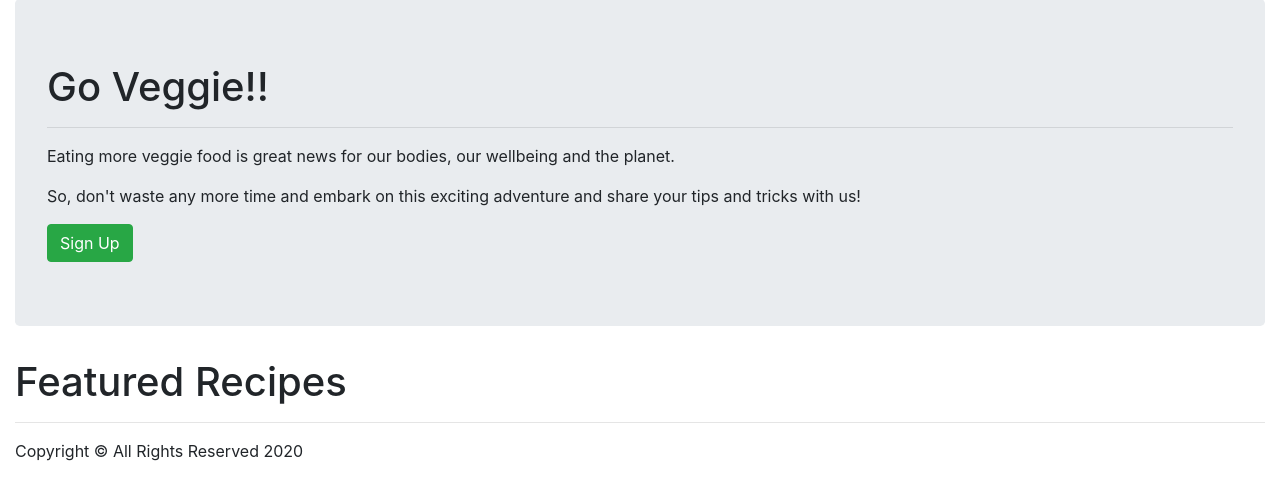
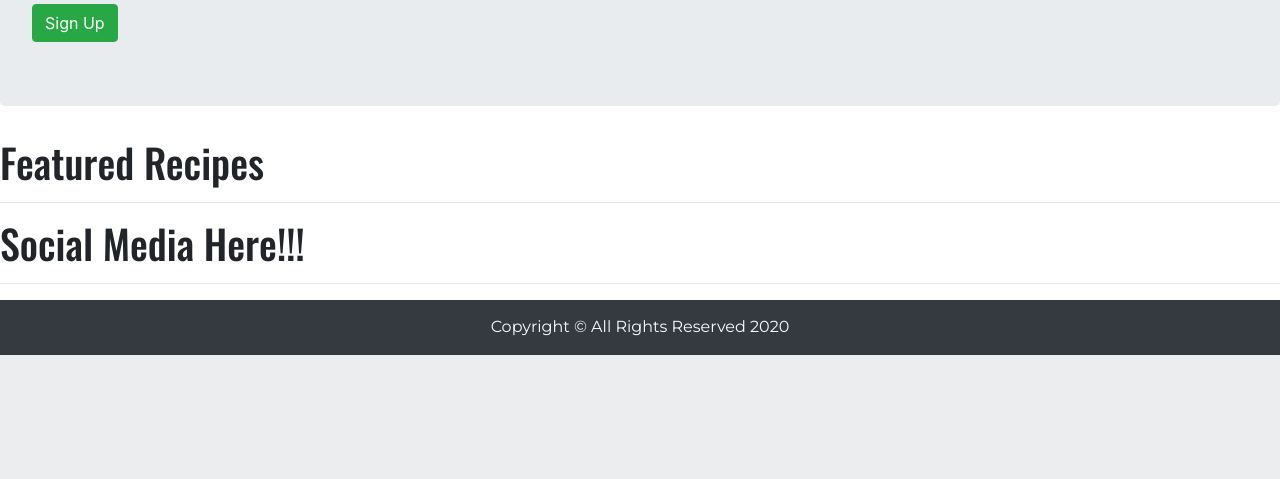
Before and after one commit to Code-Institute-Submissions/3rd-milestone-project-my-veggie-food, a Flask app: page / in a window 1280 px wide. Shown: the part 1005-1484 px from the top of the page. After the commit the page ends 1360 px from the top, so only its background shows below. Run offline with Flask 2, Linux system fonts and the light colour scheme.

Commit message:
Added images for the carousel, additionally installed Google fonts.

```diff
--- a/app.py
+++ b/app.py
@@ -6,7 +6,7 @@
 
 @app.route('/')
 def index():
-    return render_template('index.html')
+    return render_template('index.html', page_title='Home')
 
 if __name__ == '__main__':
     app.run(host=os.environ.get('IP'),
--- a/static/css/style.css
+++ b/static/css/style.css
@@ -1,3 +1,18 @@
+@import url('https://fonts.googleapis.com/css2?family=Montserrat:ital,wght@0,100;0,200;0,300;0,400;0,500;0,600;0,700;0,800;0,900;1,100;1,200;1,300;1,400;1,500;1,600;1,700;1,800;1,900&family=Oswald:wght@200;300;400;500;600;700&display=swap');
+
+body, html {
+  margin: 0;
+  height: 100%;
+}
+
+h1, h2, h3, h4, h5, h6 {
+    font-family: 'Oswald', sans-serif;
+}
+
+p {
+    font-family: 'Montserrat', sans-serif;
+}
+
 .uppercase-text {
     text-transform: uppercase;
 }
@@ -18,3 +33,17 @@
 #searchRecipe > input {
     width: 200px;
 }
+
+nav {
+    font-family: 'Oswald', sans-serif;
+}
+
+/*--------------------------------------------Footer*/
+
+footer {
+    color: #fafafa;
+    background-color: #343a40;
+    text-align: center;
+    padding-top: 15px;
+    max-height: 60px;
+}
--- a/templates/base.html
+++ b/templates/base.html
@@ -7,14 +7,14 @@
         <link rel="stylesheet" href="{{ url_for('static', filename='css/style.css') }}">
         <link rel="stylesheet" href="https://cdn.jsdelivr.net/npm/bootstrap@4.5.3/dist/css/bootstrap.min.css" integrity="sha384-TX8t27EcRE3e/ihU7zmQxVncDAy5uIKz4rEkgIXeMed4M0jlfIDPvg6uqKI2xXr2" crossorigin="anonymous">
         <link rel="stylesheet" href="https://cdnjs.cloudflare.com/ajax/libs/font-awesome/5.15.1/css/all.min.css" integrity="sha512-+4zCK9k+qNFUR5X+cKL9EIR+ZOhtIloNl9GIKS57V1MyNsYpYcUrUeQc9vNfzsWfV28IaLL3i96P9sdNyeRssA==" crossorigin="anonymous"/>
-        <title>My Veggie Food</title>
+        <title>My Veggie Food | {{page_title}}</title>
     </head>
     <body>
         <header>
             <!-- Navbar -->
             <nav class="navbar navbar-expand-lg navbar-dark bg-dark">
                 <!-- Brand -->
-                <a class="navbar-brand" href="#">
+                <a class="navbar-brand" href="{{ url_for('index') }}">
                     <img src="static/images/logo_my_veggie_food.png" width="100" height="40" alt="My Veggie Food">
                 </a>
                 <form id="searchRecipe" class="form-inline">
@@ -30,7 +30,7 @@
                 <div id="collapsibleNavbar" class="navbar-collapse collapse">
                 <ul class="nav navbar-nav ml-auto menu-collapse-align">
                     <li class="nav-item mr-2">
-                    <a class="nav-link active uppercase-text" href="#">Home</a>
+                    <a class="nav-link active uppercase-text" href="{{ url_for('index') }}">Home</a>
                     </li>
                     <li class="nav-item dropdown">
                     <a class="nav-link dropdown-toggle uppercase-text" href="#" id="navbarDropdownMenuLink" role="button" data-toggle="dropdown" aria-haspopup="true" aria-expanded="false">
@@ -58,7 +58,7 @@
         </header>
 
         <!---Content-->
-        <div class="container-fluid">
+        <div class="container-fluid pl-0 pr-0">
             {% block content %}
             {% endblock %}
         </div>
--- a/templates/index.html
+++ b/templates/index.html
@@ -51,4 +55,10 @@
     <hr>
 </section>
 
+<!-- Social Media-->
+<section>
+    <h1>Social Media Here!!!</h1>
+    <hr>
+</section>
+
 {% endblock %}
```
Also changed, not shown: other parts of templates/index.html (+13 -9 lines), static/images/001-carousel_img.png (added), static/images/002-carousel_img.png (added), static/images/003-carousel_img.png (added), static/images/004-carousel_img.png (added).
